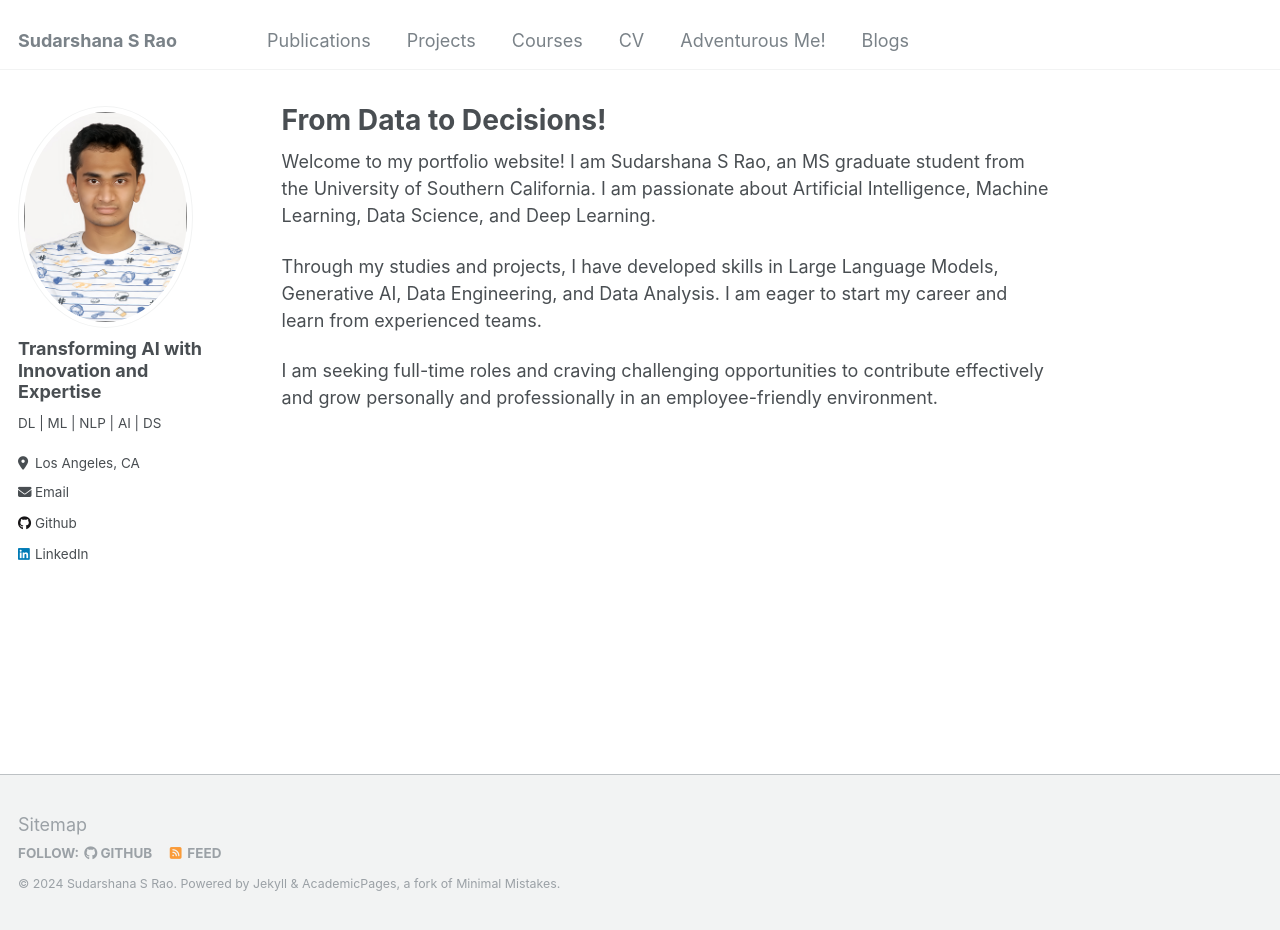
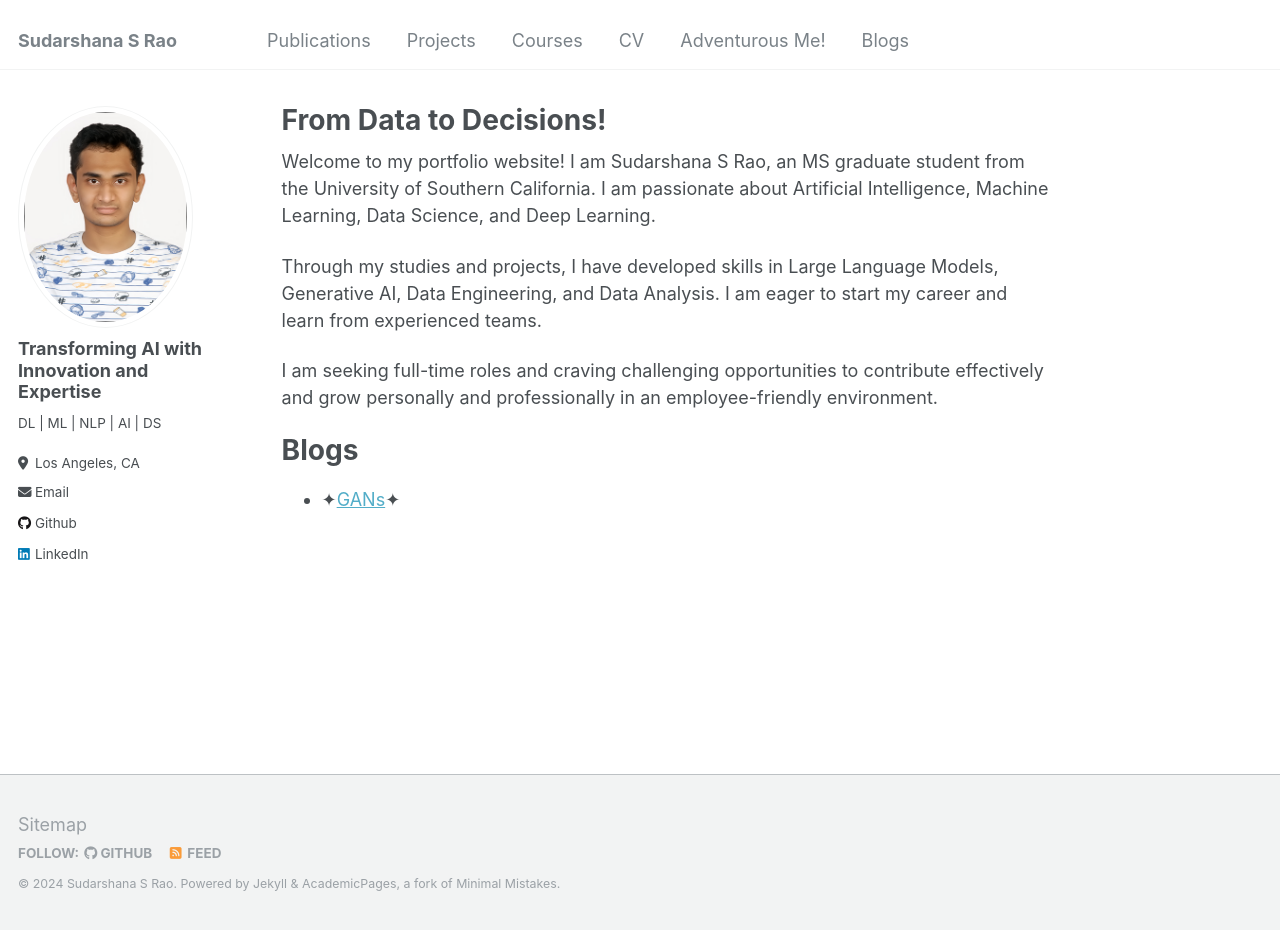
Before and after one commit to SudarshanaSRao/SudarshanaSRao.github.io, a Jekyll site: the page built from _pages/about.md, in a window 1280 px wide and 930 px high. Built offline with Jekyll 4.4.1, drawn with Linux system fonts in a browser that asks for light colours.

Commit message:
Update about.md

```diff
--- a/_pages/about.md
+++ b/_pages/about.md
@@ -13,3 +13,7 @@ Welcome to my portfolio website! I am Sudarshana S Rao, an MS graduate student f
 Through my studies and projects, I have developed skills in Large Language Models, Generative AI, Data Engineering, and Data Analysis. I am eager to start my career and learn from experienced teams.
 
 I am seeking full-time roles and craving challenging opportunities to contribute effectively and grow personally and professionally in an employee-friendly environment.
+
+# Blogs
+
+* ✦[GANs](https://sudarshanagan.blogspot.com/2021/07/everyone-i-am-currently-engineering.html)✦
```
